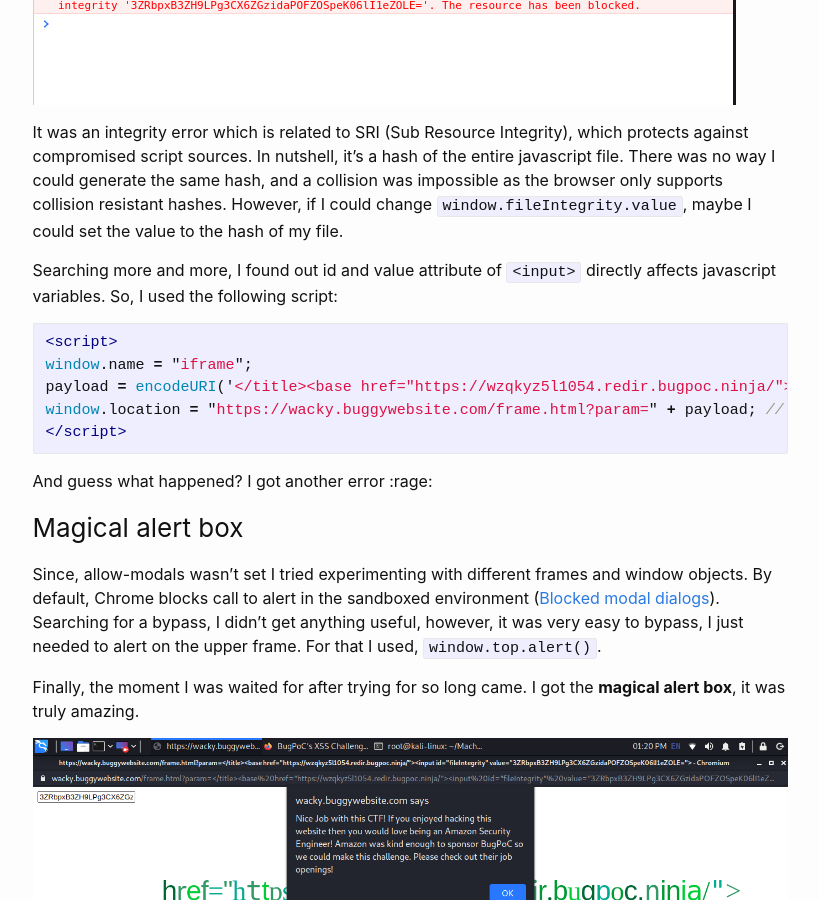
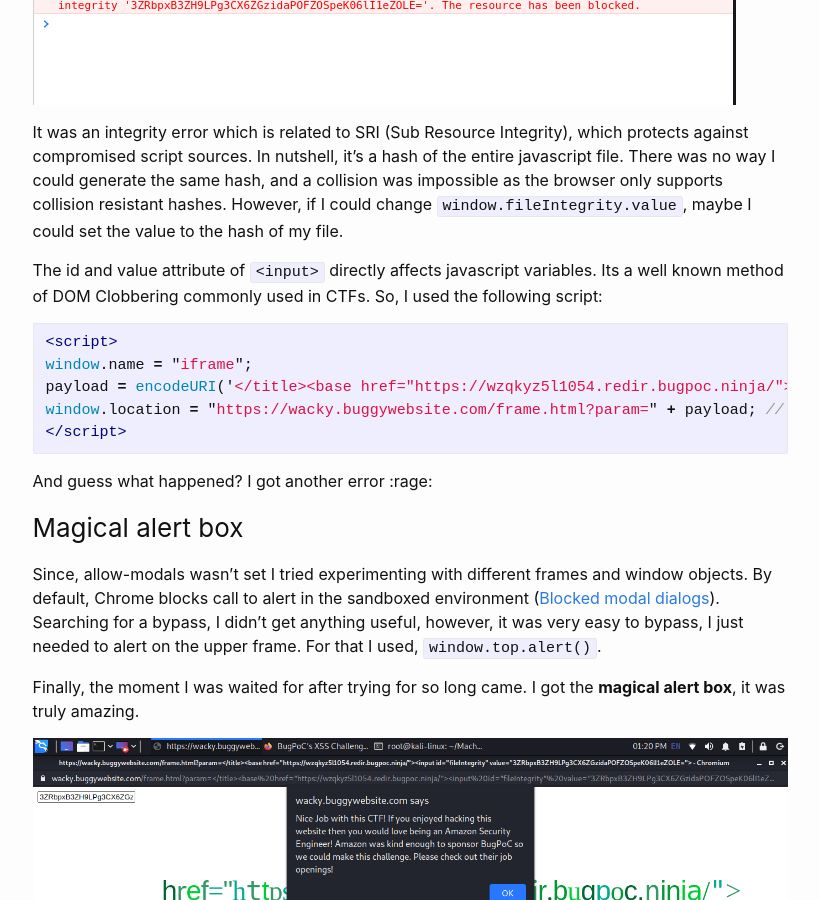
Before and after one commit to machinexa2/machinexa2.github.io, a Jekyll site: the page built from writeups/_posts/2020-11-09-amazonbugpoc.markdown, in a window 1280 px wide and 900 px high, scrolled down 3219 px. Shown: the whole window, without its empty margins (230-1049 px from the left). Built offline with Jekyll 4.4.1, drawn with Linux system fonts in a browser that asks for light colours.

Commit message:
11:22:04 AM 11/10/2020

````diff
--- a/writeups/_posts/2020-11-09-amazonbugpoc.markdown
+++ b/writeups/_posts/2020-11-09-amazonbugpoc.markdown
@@ -67,7 +67,7 @@ Injecting the `<base>` tag will cause the script to be fetched from an attacker-
 
 It was an integrity error which is related to SRI (Sub Resource Integrity), which protects against compromised script sources. In nutshell, it's a hash of the entire javascript file. There was no way I could generate the same hash, and a collision was impossible as the browser only supports collision resistant hashes. However, if I could change `window.fileIntegrity.value`, maybe I could set the value to the hash of my file.
 
-Searching more and more, I found out id and value attribute of `<input>` directly affects javascript variables. So, I used the following script:
+The id and value attribute of `<input>` directly affects javascript variables. Its a well known method of DOM Clobbering commonly used in CTFs. So, I used the following script:
 ```html
 <script>
 window.name = "iframe";
````
